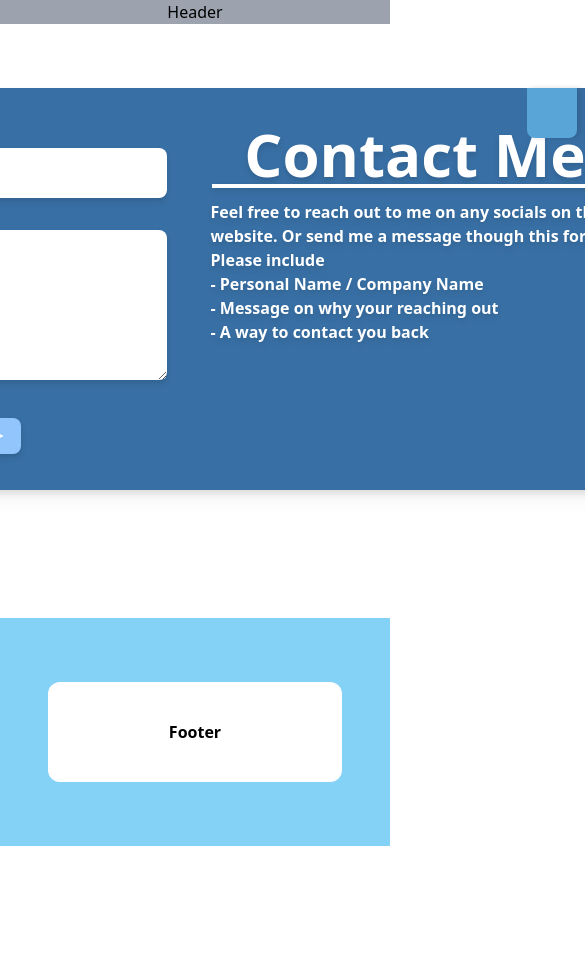
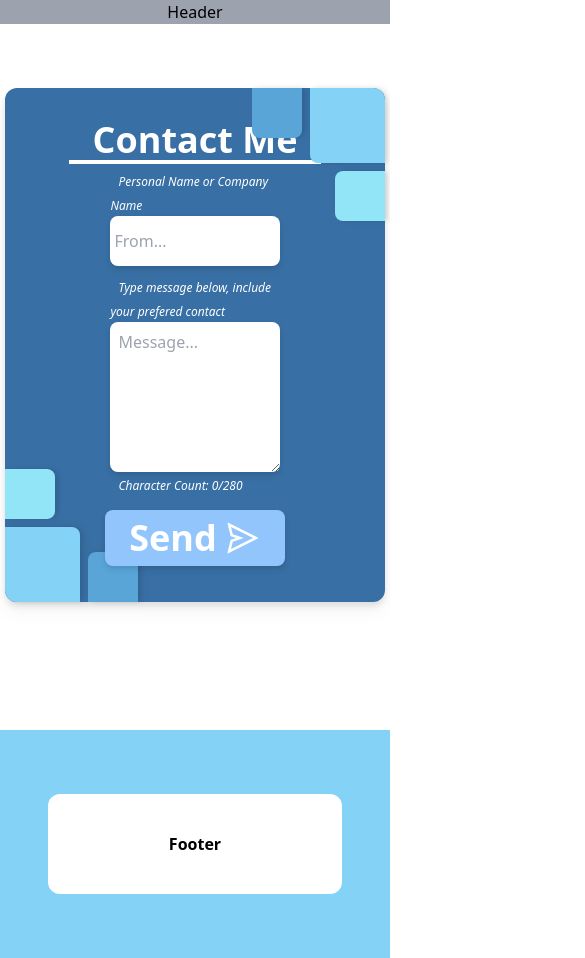
Before and after one commit to csutrick/Personal-Portfolio, a React (Create React App) app in the folder client/: page / in a window 390 px wide. Shown: the top 958 px of the page, 585 px wide, since content can reach past the window. Before the commit the page ends 846 px from the top, so only its background shows below. Built offline with nearby package versions, Linux system fonts and the light colour scheme.

Commit message:
Made mobile responsive

```diff
--- a/client/src/components/Contact/index.js
+++ b/client/src/components/Contact/index.js
@@ -5,7 +5,7 @@ import OfferForm from './offerForm';
 const Contact = () => {
     return (
         <section className='bg-white flex w-full justify-center pt-16 pb-32'>
-            <div className='mx-12 flex justify-center w-[1250px] p-8 relative
+            <div className='mx-12 flex flex-col w-[1250px] p-8 px-16 relative justify-center items-center
             bg-[#386FA4] rounded-xl drop-shadow-lg'>
                 {/* Decoration */}
                 <div className='absolute grid grid-rows-2 grid-cols-2 gap-2 bottom-0 left-0 -rotate-90 drop-shadow-md'>
@@ -13,19 +13,13 @@ const Contact = () => {
                     <div className='bg-[#91E5F6] h-[50px] w-[50px] rounded-b-lg'></div>
                     <div className='bg-[#59A5D8] h-[50px] w-[50px] rounded-r-lg'></div>
                 </div>
+
+                <h2 className='font-black text-4xl md:text-6xl md:mb-4 px-6
+                border-b-4 border-white text-white whitespace-nowrap'>
+                    Contact Me
+                </h2>
                 <OfferForm />
-                <div className='flex flex-col items-center ml-8 mt-1 w-[425px] drop-shadow-md'>
-                    <h2 className='justify-end px-8 mb-3
-                    border-b-4 border-white text-white text-6xl font-black'>
-                        Contact Me
-                    </h2>
-                    <p className='font-bold text-white pl-2'>
-                        Feel free to reach out to me on any socials on this website. Or send me a message though this form. Please include<br />
-                        - Personal Name / Company Name<br />
-                        - Message on why your reaching out<br />
-                        - A way to contact you back
-                    </p>
-                </div>
+
                 {/* Decoration */}
                 <div className='absolute grid grid-rows-2 grid-cols-2 gap-2 top-0 right-0 -rotate-90 drop-shadow-md'>
                     <div className='bg-[#59A5D8] h-[50px] w-[50px] rounded-l-lg col-start-2 row-start-1 justify-self-end self-end'></div>
--- a/client/src/components/Contact/offerForm.js
+++ b/client/src/components/Contact/offerForm.js
@@ -39,21 +39,21 @@ const OfferForm = () => {
 
     return (
         <form onSubmit={handleFormSubmit}
-        className='flex flex-col items-center w-min p-1'>
-            <div>
-                <label className='text-sm italic text-white pl-2
-                '>Who is this from?</label>
+        className='flex flex-col items-center p-1 w-[70%]'>
+            <div className='w-full'>
+                <label className='text-xs md:text-sm italic text-white pl-2
+                '>Personal Name or Company Name</label>
                 <input onChange={handleChange} name="offerSender"
                     placeholder="From..."
                     value={formState.offerSender}
-                    className='w-[400px] h-[50px] mb-2
+                    className='w-full h-[50px] mb-2
                     rounded-lg pl-1 drop-shadow-md hover:drop-shadow-lg active:drop-shadow-lg'
                 />
             </div>
 
-            <div className='w-[400px]'>
-                <label className='text-sm italic text-white pl-2
-                '>Type message below</label>
+            <div className='w-full'>
+                <label className='text-xs md:text-sm italic text-white pl-2
+                '>Type message below, include your prefered contact</label>
                 <textarea onChange={handleChange} name="offerText"
                     placeholder="Message..."
                     value={formState.offerText}
@@ -69,8 +69,8 @@ const OfferForm = () => {
             </div>
 
             <button type="submit"
-                className='flex items-center px-4 py-1 mt-4 text-white
-                bg-blue-300 rounded-lg font-bold text-xl drop-shadow-md hover:drop-shadow-lg
+                className='flex items-center px-6 py-2 mt-4 text-white
+                bg-blue-300 rounded-lg font-bold text-4xl drop-shadow-md hover:drop-shadow-lg
                 hover:scale-105 transition-all duration-200 ease-in'>
                 Send <AiOutlineSend className='ml-2'/>
             </button>
```
